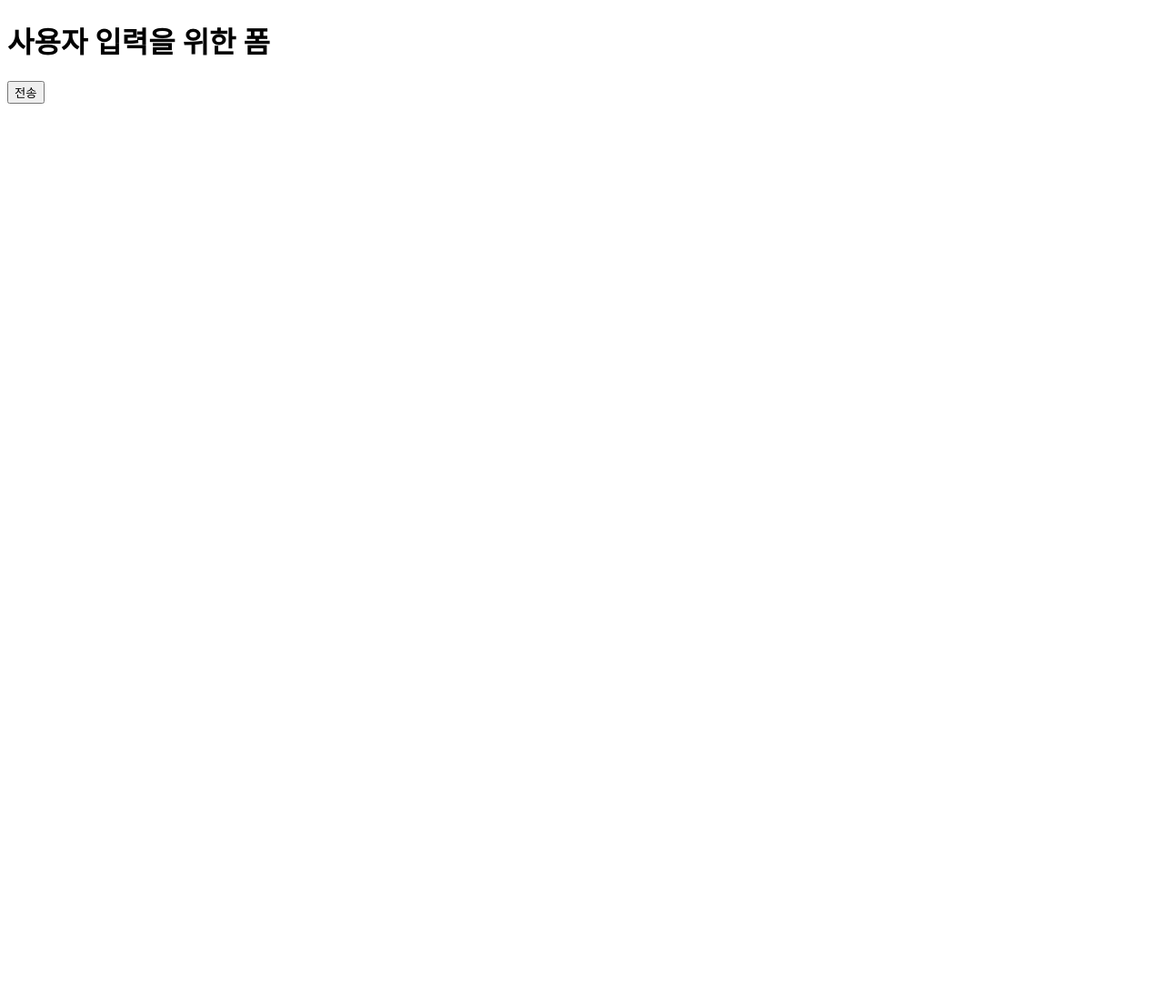
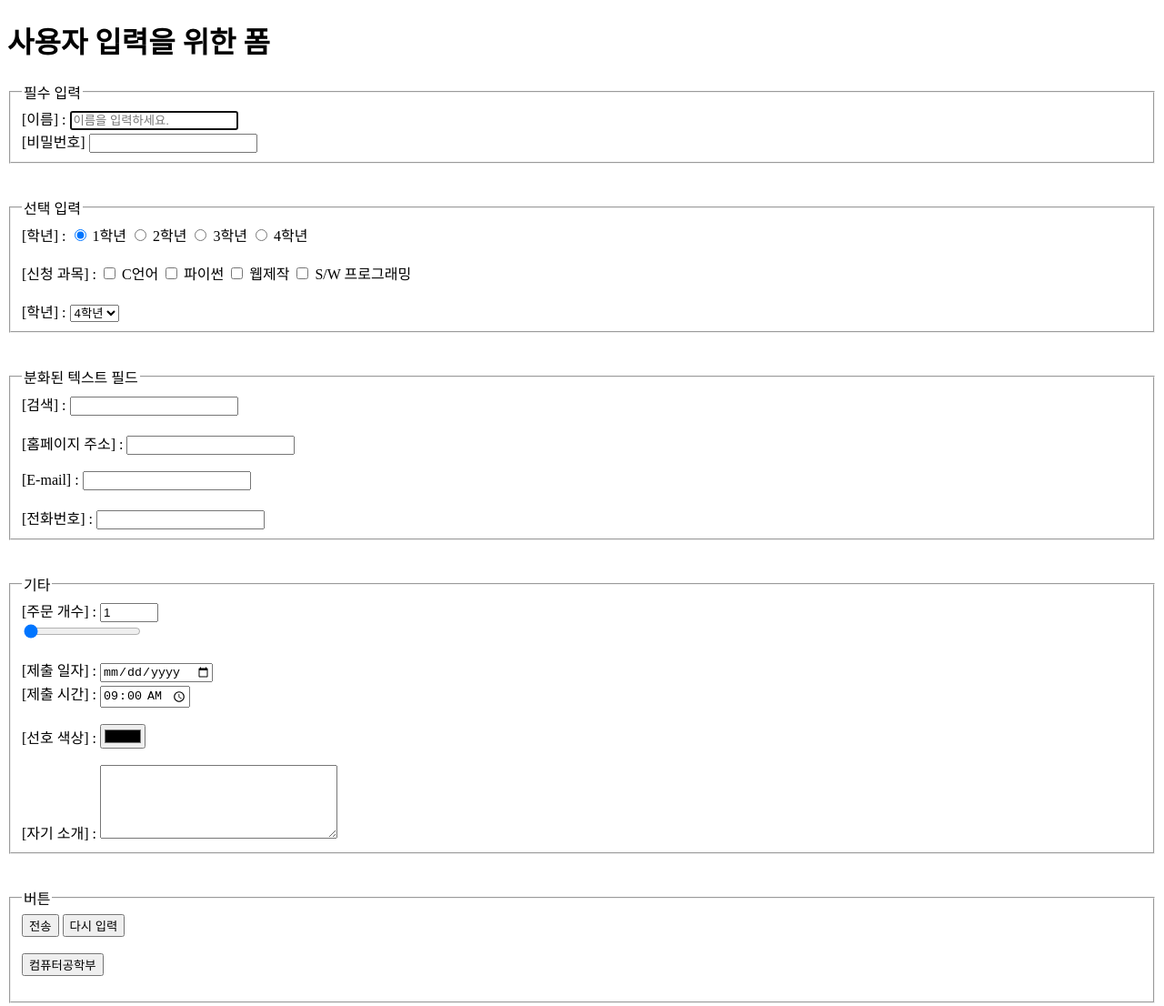
Before and after one commit to becolorful/html, a plain HTML site: page 4장/4장_폼만들기_김주경.html in a window 1280 px wide. Shown: the whole page at 91% size. Before the commit the page ends 800 px from the top, so only its background shows below. Drawn offline with Linux system fonts and the light colour scheme.

Commit message:
3월 27일 수업 내용
버튼 추가

```diff
--- a/4장/4장_폼만들기_김주경.html
+++ b/4장/4장_폼만들기_김주경.html
@@ -6,12 +6,109 @@
         <meta name="viewport" content="width=device-width, initial-scale=1.0">
         <title>4장 폼 만들기 - 김주경</title>
     </head>
+
     <body>
         <h1>사용자 입력을 위한 폼</h1>
         <form name="myForm" method="get" action="result.html">
 
+            <fieldset>
+                <legend>필수 입력</legend>
+                [이름] : <input type="text" name="user_name" id="user_name" placeholder="이름을 입력하세요." autofocus required> <!--id는 고유, autofocus는 자동커서, required는 입력값 요구-->
+                <br>
+                <label for="user_pwd">[비밀번호]</label>
+                <input type="password" name="user_pwd" id="user_pwd" maxlength="12">
+            </fieldset>
 
-            <input type="submit" value="전송">
+            <br><br>
+
+            <fieldset>
+                <legend>선택 입력</legend>
+                [학년] :
+                <input type="radio" name="grade" id="grade1" value="1학년" checked> 1학년
+                <input type="radio" name="grade" id="grade2" value="2학년"> 2학년
+                <input type="radio" name="grade" id="grade3" value="3학년">
+                <label for="grade3">3학년</label>
+                <input type="radio" name="grade" id="grade4" value="4학년">
+                <label for="grade4">4학년</label>
+
+                <br><br>
+
+                [신청 과목] :
+                <input type="checkbox" name="ck_c" id="ck_c" value="C Program">
+                <label for="ck_c">C언어</label>
+                <input type="checkbox" name="ck_python" id="ck_python" value="Python">
+                <label for="ck_python">파이썬</label>
+
+                <label>
+                    <input type="checkbox" name="ck_web" id="ck_web" value="webProgram"> 웹제작
+                </label>
+                <label>
+                    <input type="checkbox" name="ck_sw" id="ck_sw" value="swProgram"> S/W 프로그래밍
+                </label>
+
+
+                <br><br>
+                <label for="grade">[학년] : </label>
+                <select name="grade" id="grade">
+                    <option value="1">1학년</option>
+                    <option value="2">2학년</option>
+                    <option value="3">3학년</option>
+                    <option value="4" selected>4학년</option>
+                </select>
+            </fieldset>
+            <br><br>
+
+            <fieldset>
+                <legend>분화된 텍스트 필드</legend>
+
+                <label for="user_search">[검색] : </label>
+                <input type="search" name="user_search" id="user_search">
+                <br><br>
+                <label for="user_url">[홈페이지 주소] : </label>
+                <input type="url" name="user_url" id="user_url">
+                <br><br>
+                <label for="user_mail">[E-mail] : </label>
+                <input type="email" name="user_mail" id="user_mail">
+                <br><br>
+                <label for="user_tell">[전화번호] : </label>
+                <input type="tell" name="user_tell" id="user_tell">
+
+            </fieldset>
+            <br><br>
+            <fieldset>
+                <legend>기타</legend>
+                <label for="user_number">[주문 개수] : </label>
+                <input type="number" name="user_number" id="user_number" min="1" max="100" value="1">
+                <br>
+                <input type="range" name="user_ran" id="user_ran" min="1" max="5" value="1">
+                <br><br>
+                <label for="user_date">[제출 일자] : </label>
+                <input type="date" name="user_date" id="user_date">
+                <br>
+                <label for="user_time">[제출 시간] : </label>
+                <input type="time" name="user_time" id="user_time" value="09:00">
+                <br><br>
+                <label for="user_color">[선호 색상] : </label>
+                <input type="color" name="user_color" id="user_color">
+                <br><br>
+                <label for="user_info">[자기 소개] : </label>
+                <textarea name="user_info" id="user_info" cols="30" rows="5"></textarea>
+
+            </fieldset>
+
+            <br><br>
+
+            <fieldset>
+                <legend>버튼</legend>
+                <input type="submit" value="전송">
+                <input type="reset" value="다시 입력">
+                <br><br>
+
+                <input type="button" value="컴퓨터공학부" onclick="javascript:window.open('https://computer.silla.ac.kr')">
+                <br><br>
+                <input type="hidden" name="emailchk" value="N">
+            </fieldset>
+
         </form>
 
     </body>
```
